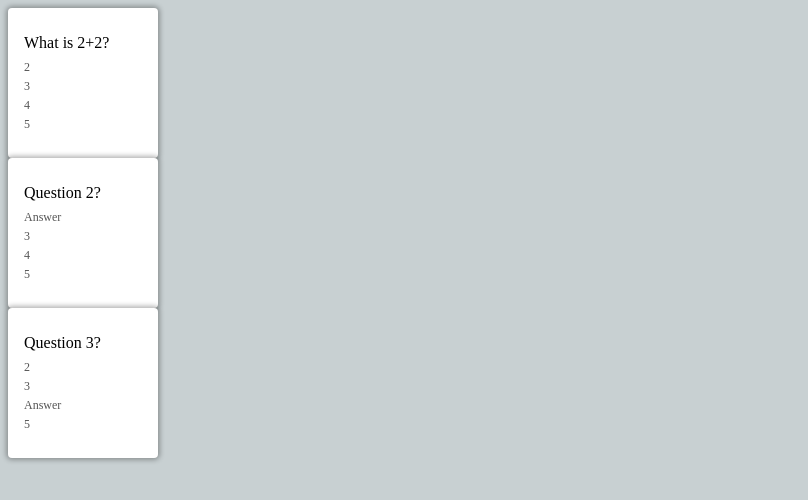
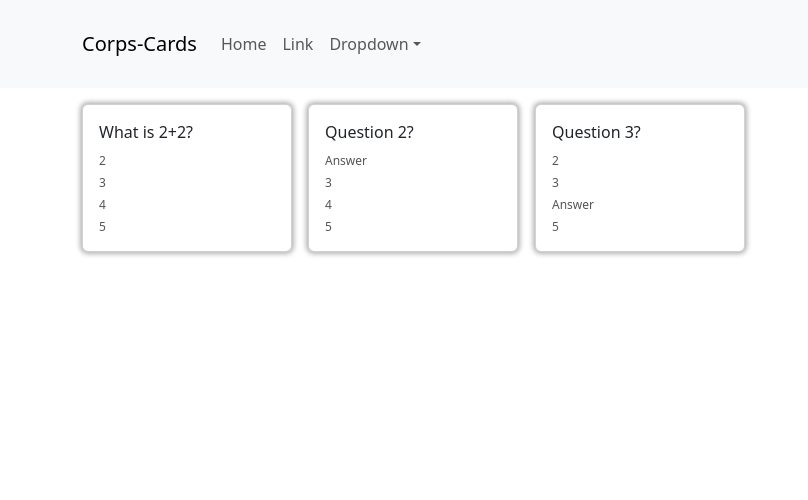
Before and after one commit to owenlang05/Corps-Cards, a React (Vite) app in the folder client/: page / in a window 1280 px wide. Shown: the top 500 px of the page, without its empty margins (0-808 px from the left). Built offline with nearby package versions, Linux system fonts and the light colour scheme.

Commit message:
styling and navbar

```diff
--- a/client/package.json
+++ b/client/package.json
@@ -10,7 +10,10 @@
     "preview": "vite preview"
   },
   "dependencies": {
+    "axios": "^1.7.9",
+    "bootstrap": "^5.3.3",
     "react": "^18.3.1",
+    "react-bootstrap": "^2.10.7",
     "react-dom": "^18.3.1"
   },
   "devDependencies": {
--- a/client/src/App.css
+++ b/client/src/App.css
@@ -1,7 +1,17 @@
 body {
-background-color: #c8d0d2;
+    background-color: #c8d0d2;
+    margin: 0;
 }
-
+.container {
+    max-width: 900px;
+    margin: 1rem 2rem;
+}
+.card-grid {
+    display: grid;
+    align-items: center;
+    grid-template-columns: repeat(auto-fill, minmax(200px, 1fr));
+    gap: 1rem;
+}
 .card {
     display: flex;
     justify-content: center;
@@ -10,8 +20,6 @@ background-color: #c8d0d2;
     border-radius: .25rem;
     box-shadow: 0 0 5px 2px rgba(0, 0, 0, 0.3);
     background-color: white;
-    height: 150px;
-    width: 150px;
     transform: perspective(1000px) rotateY(var(--rotate-y, 0)) translateY(var(--translate-y, 0));
     transform-style: preserve-3d;
     transition: 150ms;
--- a/client/src/App.jsx
+++ b/client/src/App.jsx
@@ -1,13 +1,18 @@
 import React, {useState} from 'react'
 import FlashcardList from './components/FlashcardList'
+import Navigation from './components/Navbar'
 import './app.css'
+import 'bootstrap/dist/css/bootstrap.min.css';
 
 function App() {
   const [flashcards, setFlashcards] = useState(SAMPLE_FLASHCARDS)
   return (
 
     <>
-      <FlashcardList flashcards = {flashcards} />
+      <Navigation/>
+      <div className='container'>
+        <FlashcardList flashcards = {flashcards} />
+      </div>
     </>
   )
 }
--- a/client/src/components/Flashcard.jsx
+++ b/client/src/components/Flashcard.jsx
@@ -1,13 +1,30 @@
-import React, {useState} from 'react'
+import React, {useState, useEffect, useRef} from 'react'
 
 export default function Flashcard({flashcard}) {
     const [flip, setFlip] = useState(false)
+    const [height, setHeight] = useState('initial')
+    const frontEl = useRef()
+    const backEl = useRef()
+
+    function setMaxHeight() {
+        const frontHeight = frontEl.current.getBoundingClientRect().height
+        const backHeight = frontEl.current.getBoundingClientRect().height
+        setHeight(Math.max(frontHeight, backHeight, 100))
+    }
+
+    useEffect(setMaxHeight , [flashcard.question, flashcard.answer, flashcard.options])
+    useEffect(() => {
+        window.addEventListener('resize', setMaxHeight)
+        return () => removeEventListener('resize', setMaxHeight)
+    }, [])
+
     return (
         <div
         className={`card ${flip ? 'flip' : ''}`}
+        style={{height : height}}
         onClick={() => setFlip(!flip)}
         >
-            <div className='front'>
+            <div className='front' ref={frontEl}>
                 {flashcard.question}
                 <div className='flashcard-options'>
                     {flashcard.options.map(option => {
@@ -16,7 +33,7 @@ export default function Flashcard({flashcard}) {
                 </div>
             </div>
 
-            <div className='back'>{flashcard.answer}</div>
+            <div className='back' ref={backEl}>{flashcard.answer}</div>
         </div>
     )
 }
--- /dev/null
+++ b/client/src/components/Navbar.jsx
@@ -0,0 +1,32 @@
+import Container from 'react-bootstrap/Container';
+import Nav from 'react-bootstrap/Nav';
+import Navbar from 'react-bootstrap/Navbar';
+import NavDropdown from 'react-bootstrap/NavDropdown';
+
+export default function Navigation() {
+  return (
+    <Navbar expand="lg" className="bg-body-tertiary">
+      <Container>
+        <Navbar.Brand href="#home">Corps-Cards</Navbar.Brand>
+        <Navbar.Toggle aria-controls="basic-navbar-nav" />
+        <Navbar.Collapse id="basic-navbar-nav">
+          <Nav className="me-auto">
+            <Nav.Link href="#home">Home</Nav.Link>
+            <Nav.Link href="#link">Link</Nav.Link>
+            <NavDropdown title="Dropdown" id="basic-nav-dropdown">
+              <NavDropdown.Item href="#action/3.1">Action</NavDropdown.Item>
+              <NavDropdown.Item href="#action/3.2">
+                Another action
+              </NavDropdown.Item>
+              <NavDropdown.Item href="#action/3.3">Something</NavDropdown.Item>
+              <NavDropdown.Divider />
+              <NavDropdown.Item href="#action/3.4">
+                Separated link
+              </NavDropdown.Item>
+            </NavDropdown>
+          </Nav>
+        </Navbar.Collapse>
+      </Container>
+    </Navbar>
+  );
+}
--- a/package.json
+++ b/package.json
@@ -15,5 +15,8 @@
     "license": "ISC",
     "devDependencies": {
         "concurrently": "^5.1.0"
+    },
+    "dependencies": {
+        "axios": "^1.7.9"
     }
 }
```
Also changed, not shown: 2 other files (tests, documents, lock files or other folders). Lines whose indentation alone changed are shown as unchanged.
